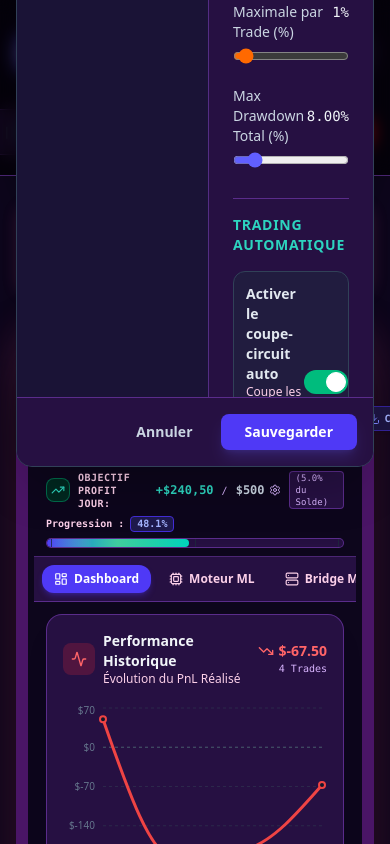
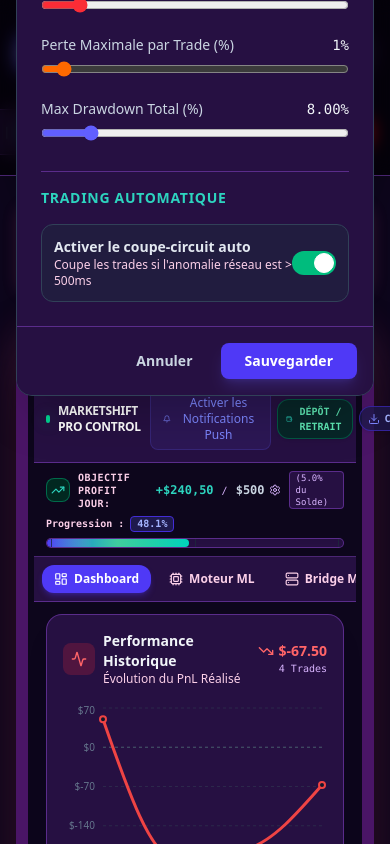
Before and after one commit to anoirqotbi87-debug/MARKETSHIFT-PROV3.4os, a React (Vite) app: page / in a window 390 px wide. Both pictures are taken after a click on the button 303 px from the left and 132 px from the top of the page. Shown: the top 844 px of the page. Built offline with nearby package versions, Linux system fonts and the light colour scheme.

Commit message:
fix(ui): make settings modal responsive for mobile devices

```diff
--- a/src/components/SettingsModal.tsx
+++ b/src/components/SettingsModal.tsx
@@ -55,12 +55,12 @@ export const SettingsModal: React.FC<SettingsModalProps> = ({
         </div>
 
         {/* Content */}
-        <div className="flex flex-1 overflow-hidden">
-          {/* Sidebar */}
-          <div className="w-48 bg-slate-900/50 border-r border-slate-800 p-3 flex flex-col gap-1">
+        <div className="flex flex-col sm:flex-row flex-1 overflow-hidden">
+          {/* Tabs / Sidebar */}
+          <div className="w-full sm:w-48 bg-slate-900/50 border-b sm:border-b-0 sm:border-r border-slate-800 p-3 flex flex-row sm:flex-col gap-2 overflow-x-auto shrink-0">
             <button
               onClick={() => setActiveTab('trading')}
-              className={`flex items-center gap-2 px-3 py-2 rounded-xl text-sm font-medium transition-colors ${
+              className={`flex items-center gap-2 px-3 py-2 rounded-xl text-sm font-medium transition-colors shrink-0 whitespace-nowrap ${
                 activeTab === 'trading' ? 'bg-indigo-600 text-white' : 'text-slate-400 hover:bg-slate-800 hover:text-slate-200'
               }`}
             >
@@ -69,7 +69,7 @@ export const SettingsModal: React.FC<SettingsModalProps> = ({
             </button>
             <button
               onClick={() => setActiveTab('general')}
-              className={`flex items-center gap-2 px-3 py-2 rounded-xl text-sm font-medium transition-colors ${
+              className={`flex items-center gap-2 px-3 py-2 rounded-xl text-sm font-medium transition-colors shrink-0 whitespace-nowrap ${
                 activeTab === 'general' ? 'bg-indigo-600 text-white' : 'text-slate-400 hover:bg-slate-800 hover:text-slate-200'
               }`}
             >
@@ -78,7 +78,7 @@ export const SettingsModal: React.FC<SettingsModalProps> = ({
             </button>
             <button
               onClick={() => setActiveTab('connection')}
-              className={`flex items-center gap-2 px-3 py-2 rounded-xl text-sm font-medium transition-colors ${
+              className={`flex items-center gap-2 px-3 py-2 rounded-xl text-sm font-medium transition-colors shrink-0 whitespace-nowrap ${
                 activeTab === 'connection' ? 'bg-indigo-600 text-white' : 'text-slate-400 hover:bg-slate-800 hover:text-slate-200'
               }`}
             >
```
